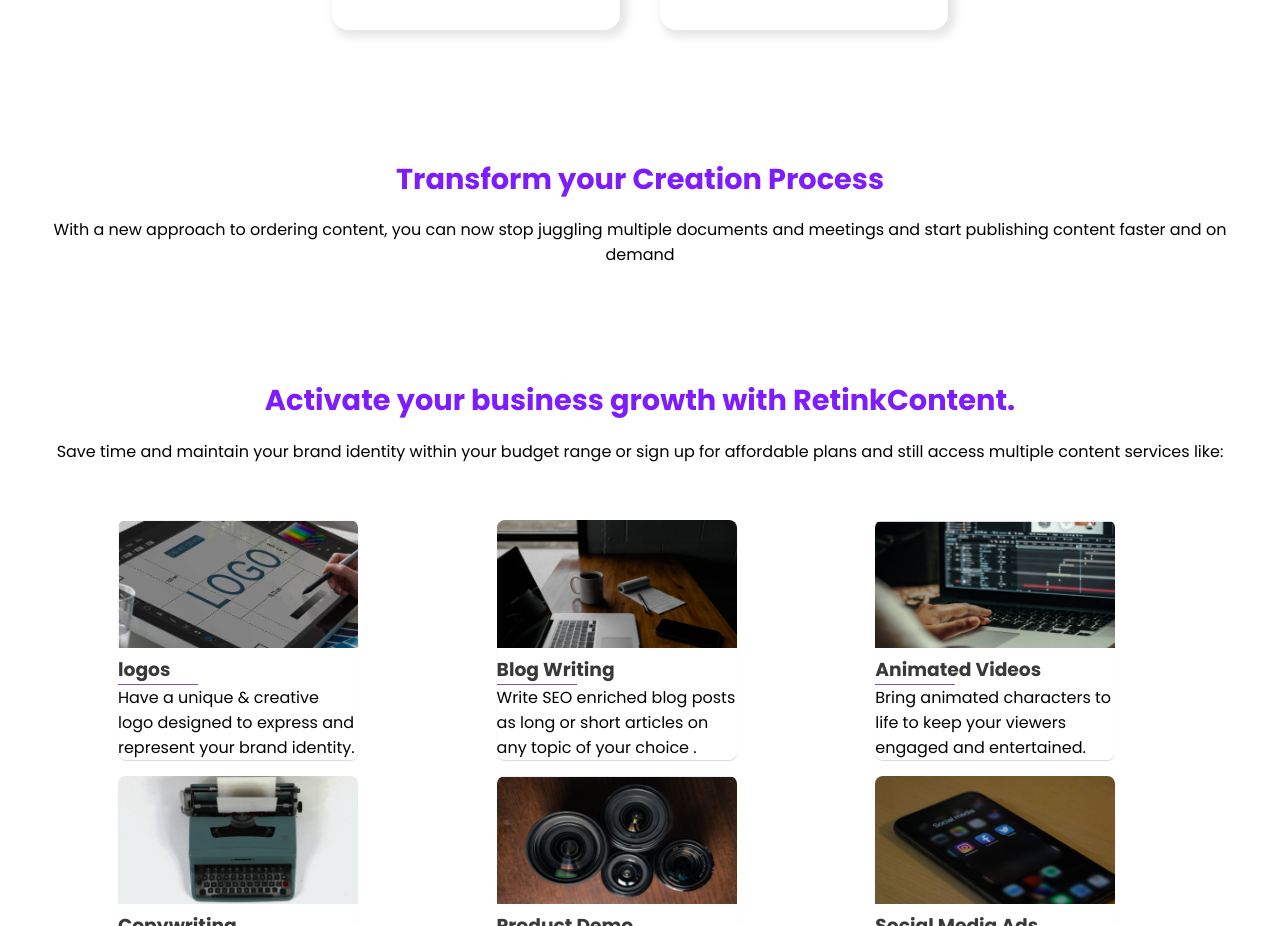
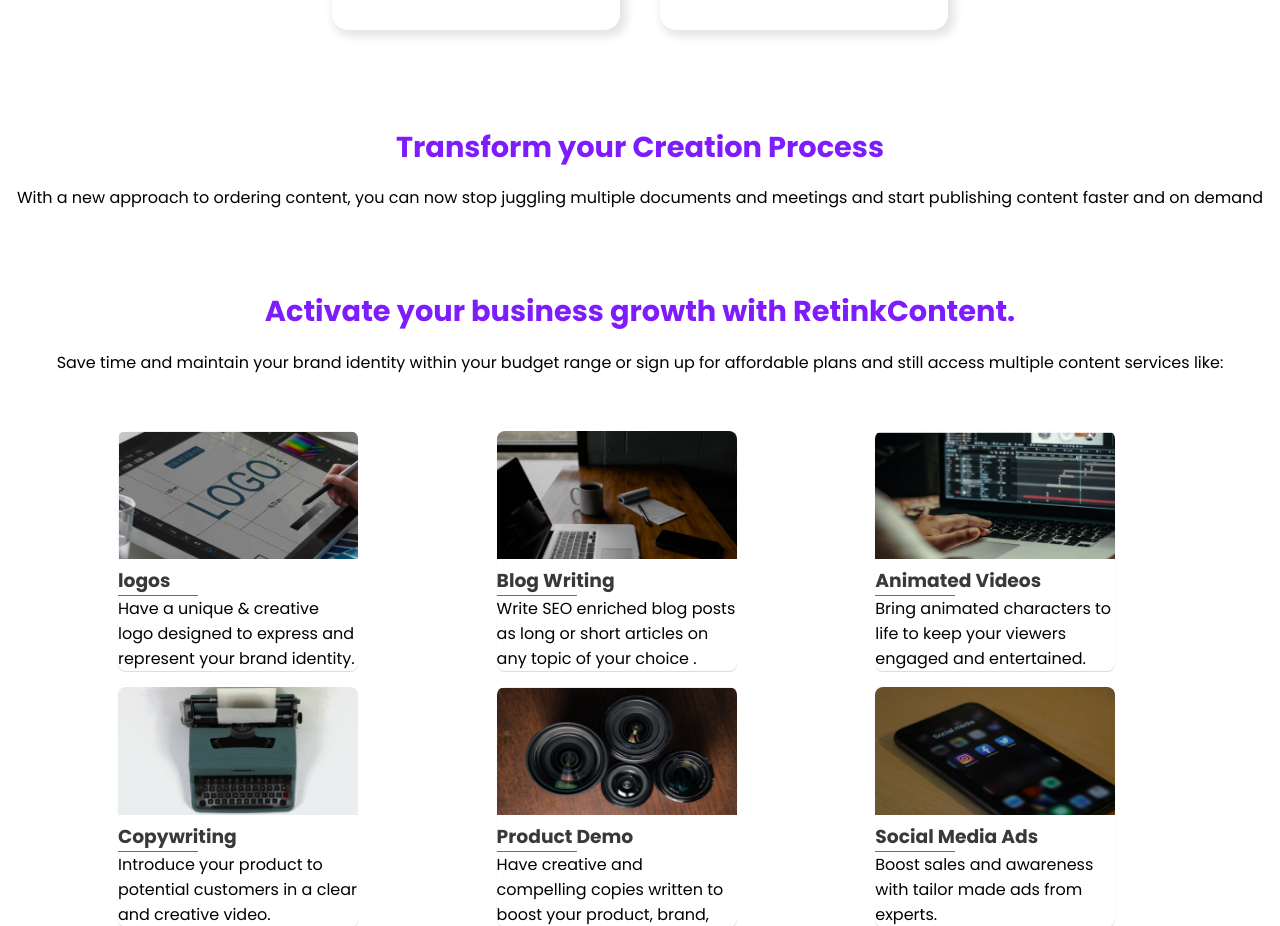
Before and after one commit to Mozibix/rethink_media, a React (Vite) app: page / in a window 1280 px wide. Shown: the part 1860-2786 px from the top of the page. Built offline with nearby package versions, Linux system fonts and the light colour scheme.

Commit message:
chores: updated transform_sec

```diff
--- a/src/App.tsx
+++ b/src/App.tsx
@@ -80,7 +80,7 @@ function App() {
 
       {/* ----------TRANSFORM SECTION---------- */}
       <section className="transform_sec">
-        <div className="transform_inner container_main">
+        <div className="transform_inner">
           <h3 className="secondary_text medium_text">
             Transform your Creation Process
           </h3>
```
